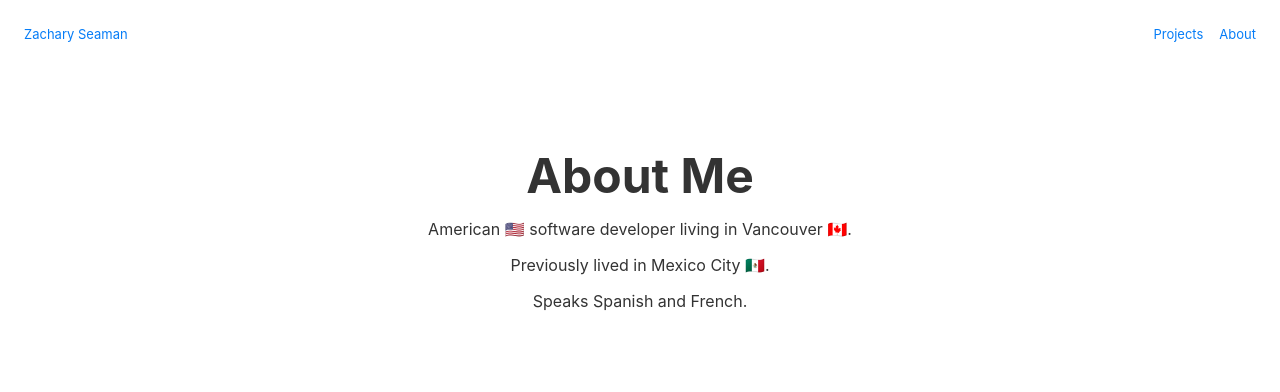
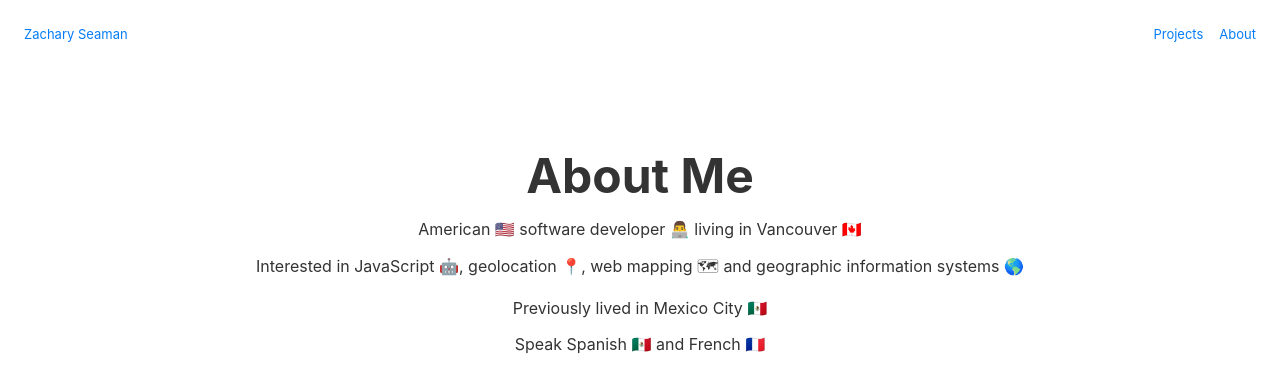
Before and after one commit to znseaman/website, a Next.js app: page /about in a window 1280 px wide. Shown: the top 392 px of the page. Built offline with nearby package versions, Linux system fonts and the light colour scheme.

Commit message:
docs: update text on About page

```diff
--- a/pages/about.js
+++ b/pages/about.js
@@ -12,10 +12,11 @@ const About = () => (
     <div className="hero">
       <h1 className="title">About Me</h1>
       <p className="description">
-        American 🇺🇸 software developer living in Vancouver 🇨🇦.
+        American 🇺🇸 software developer 👨‍💻 living in Vancouver 🇨🇦
       </p>
-      <p className="description">Previously lived in Mexico City 🇲🇽.</p>
-      <p className="description">Speaks Spanish and French.</p>
+      <p className="description">Interested in JavaScript 🤖, geolocation 📍, web mapping  🗺  and geographic information systems 🌎 </p>
+      <p className="description">Previously lived in Mexico City 🇲🇽</p>
+      <p className="description">Speak Spanish 🇲🇽 and French 🇫🇷</p>
     </div>
 
     <style jsx>{`
```
